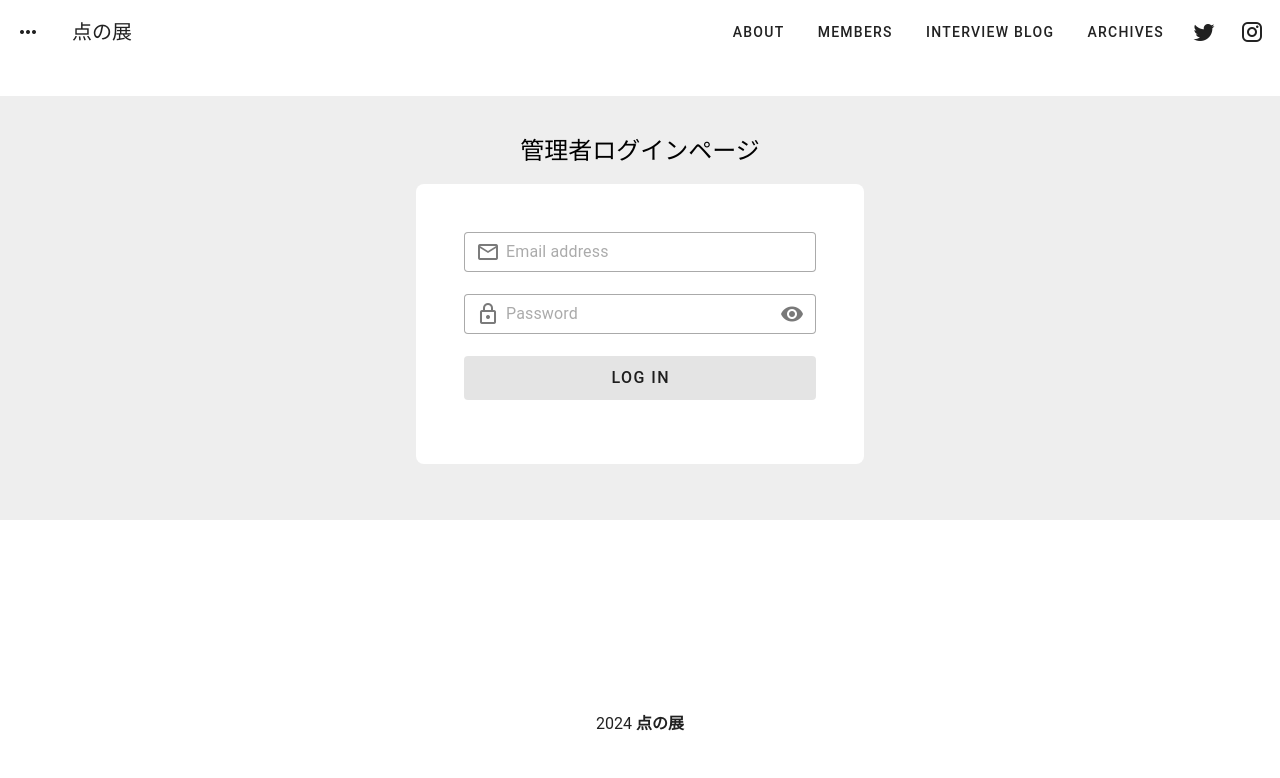
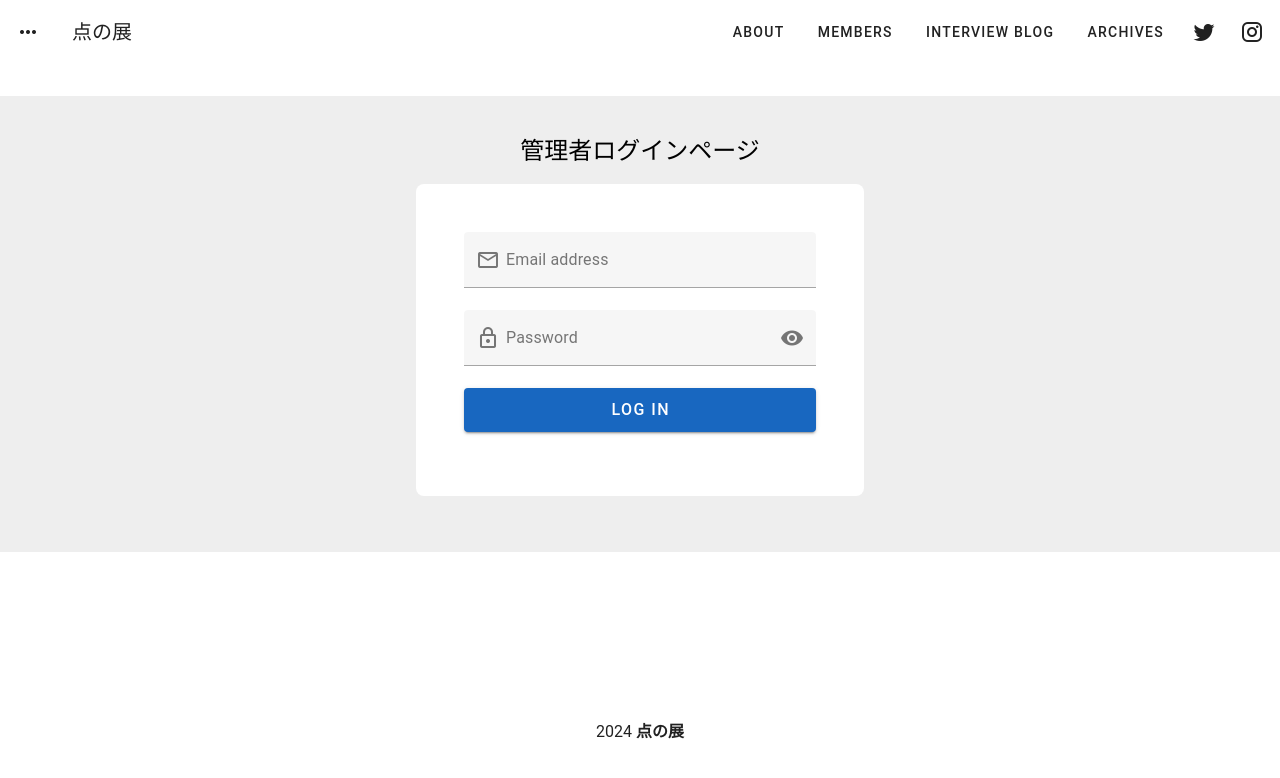
Before and after one commit to carolina-pon/tennoten-front-v2, a Nuxt app: page /login in a window 1280 px wide. Shown: the top 778 px of the page. Built offline with nearby package versions, Linux system fonts and the light colour scheme.

Commit message:
add: POSTリクエスト飛ばせるようにした

```diff
--- a/pages/login.vue
+++ b/pages/login.vue
@@ -1,4 +1,29 @@
-<script setup></script>
+<script setup>
+// const { signIn } = useAuth();
+const email = ref("");
+const password = ref("");
+const visible = ref(false);
+
+const login = async () => {
+  const response = await useFetch("http://localhost:3000/api/login", {
+    method: 'POST',
+    body:{
+      user:{
+      email: email.value,
+      password: password.value,
+      }
+    },
+    headers: {
+      'Content-Type': 'application/json'
+    }
+  });
+  if (response.error.value) {
+    console.error('Login failed:', response.error.value);
+  } else {
+    signIn(response.data);
+  }
+};
+</script>
 
 <template>
   <div class="bg-grey-lighten-3 pt-10 pb-10">
@@ -6,26 +31,27 @@
     <v-container>
       <div>
         <v-card class="mx-auto pa-12 pb-8" max-width="448" rounded="lg" flat>
-
+          <form @submit.prevent="login">
             <v-text-field
-            density="compact"
-            placeholder="Email address"
+              v-model="email"
+              label="Email address"
               prepend-inner-icon="mdi-email-outline"
-            variant="outlined"
+              outlined
             ></v-text-field>
 
             <v-text-field
+              v-model="password"
               :append-inner-icon="visible ? 'mdi-eye-off' : 'mdi-eye'"
               :type="visible ? 'text' : 'password'"
-            density="compact"
-            placeholder="Password"
+              label="Password"
               prepend-inner-icon="mdi-lock-outline"
-            variant="outlined"
+              outlined
               @click:append-inner="visible = !visible"
             ></v-text-field>
-          <v-btn class="mb-8" size="large" variant="tonal" block>
+            <v-btn class="mb-8" size="large" color="primary" block type="submit">
               LOG IN
             </v-btn>
+          </form>
         </v-card>
       </div>
     </v-container>
```
Lines whose indentation alone changed are shown as unchanged.
